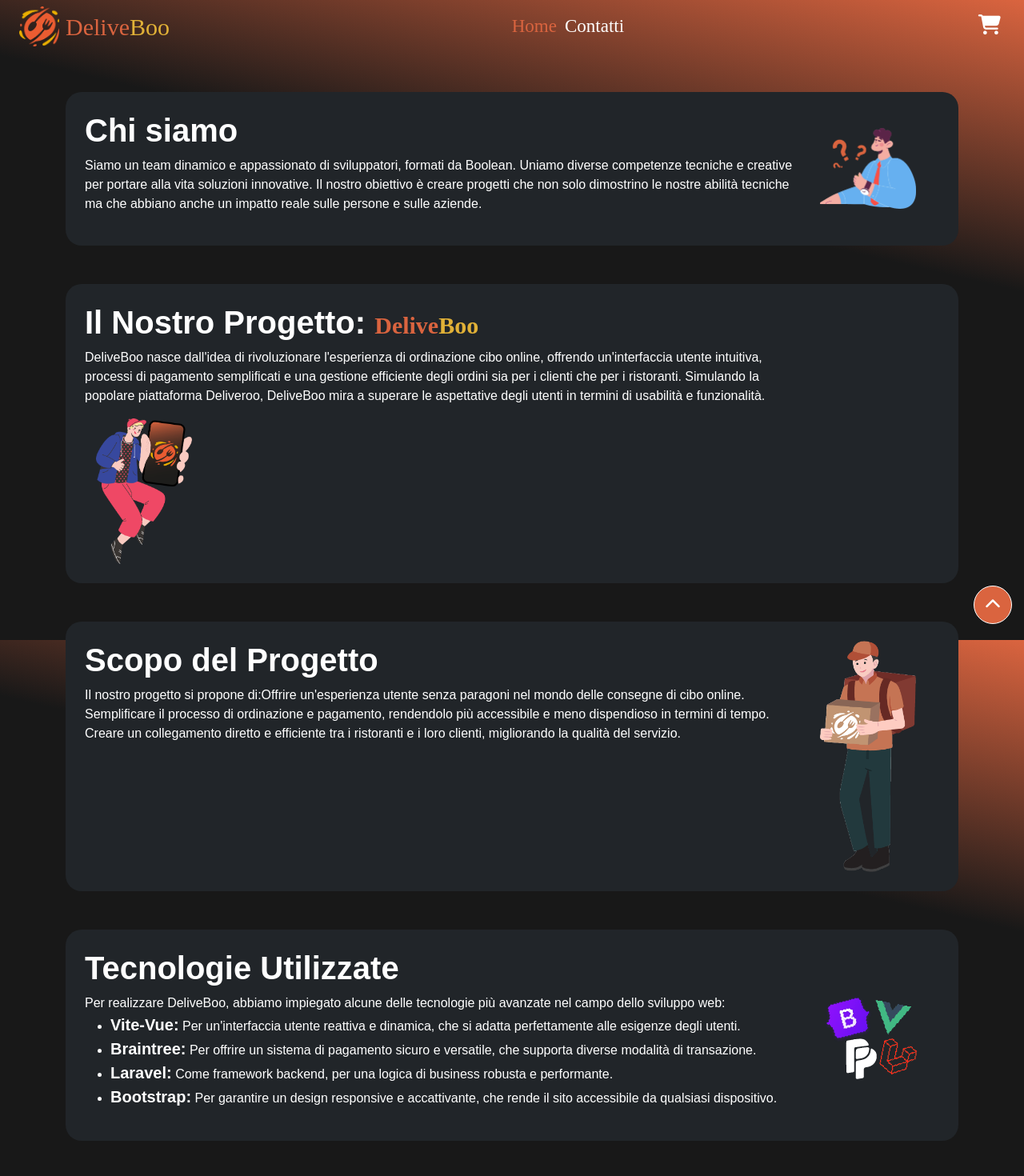
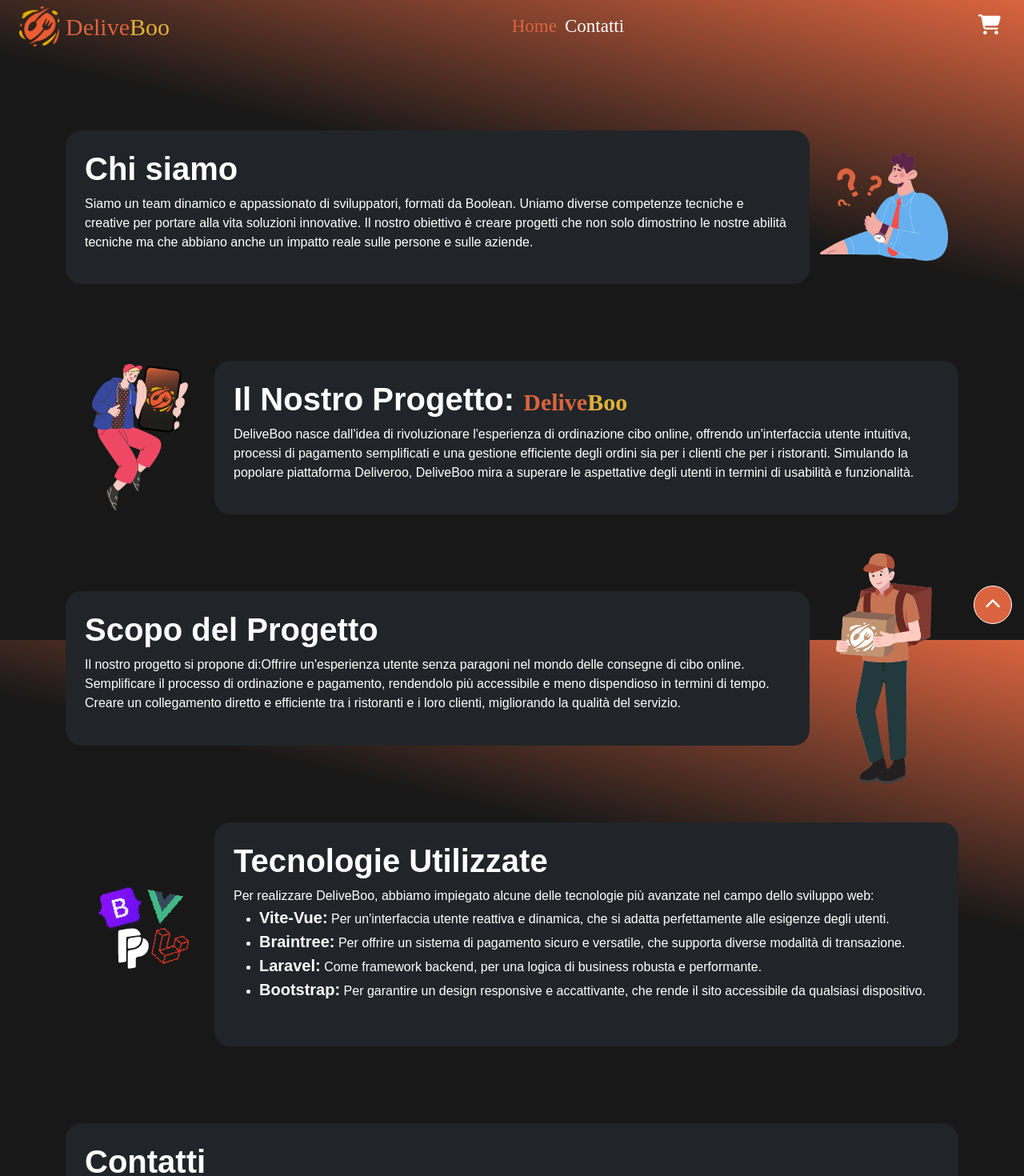
Before and after one commit to xJustFox/vite-deliveboo, a Vue app: page /contacts in a window 1280 px wide. Shown: the top 1470 px of the page at 80% size. Built offline with nearby package versions, Linux system fonts and the light colour scheme; a web font is replaced by a local one.

Commit message:
modificata la visualizzazione delle immagini

```diff
--- a/package.json
+++ b/package.json
@@ -22,7 +22,7 @@
   },
   "devDependencies": {
     "@vitejs/plugin-vue": "^5.0.4",
-    "sass": "^1.72.0",
+    "sass": "^1.74.1",
     "vite": "^5.1.6"
   }
 }
--- a/src/pages/AppContacts.vue
+++ b/src/pages/AppContacts.vue
@@ -10,22 +10,26 @@
 </script>
 <template lang="">
         <div class="container py-5">
-            <div clas="row bg-dark p-3">
-                <div class="col-12  bg-dark p-4 d-flex flex-wrap ">
-                    <div class="col-12 col-md-10">
+            <div clas="row bg-dark p-3 d-flex flex-wrap">
+                <div class="d-flex flex-wrap">
+                    <div class="col-md-10  bg-dark p-4 d-flex flex-wrap my-5">
                         <h1 class="fw-bolder">Chi siamo</h1>
                         <p>Siamo un team dinamico e appassionato di sviluppatori, formati da Boolean. Uniamo diverse competenze tecniche e  creative
                              per portare alla vita soluzioni innovative. Il nostro obiettivo è creare progetti che non solo dimostrino le nostre
                              abilità tecniche ma che abbiano anche un impatto reale sulle persone e sulle aziende.
                         </p>
+
                     </div>
                     <div class="col-12 col-md-2 d-flex justify-content-center align-items-center">
-                        <img class="imgn" src="../../public/img/chi-siamo.png" alt="">
+                        <img class="tizio" src="../../public/img/chi-siamo.png" alt="">
                     </div>
                 </div>
 
-                <div class="col-12  bg-dark p-4 d-flex flex-wrap my-5">
-                    <div class="col-12 col-md-10">
+                <div class="d-flex flex-wrap flex-column flex-column-reverse flex-md-row">
+                    <div class="col-12 col-md-2 d-flex justify-content-center align-items-center">
+                        <img class="imgn" src="../../public/img/progetto-deliveboo.png" alt="">
+                    </div>
+                    <div class="col-md-10  bg-dark p-4 d-flex flex-wrap my-5">
                         <h1 class="fw-bolder">Il Nostro Progetto:
                             <a class="text-decoration-none text-orange super-ocean" href="/">{{ 'Delive' }}</a>
                             <a class="text-decoration-none text-gold super-ocean" href="/">{{ 'Boo' }}</a>
@@ -35,14 +39,11 @@
                              Simulando   la popolare piattaforma Deliveroo, DeliveBoo mira a superare le aspettative degli utenti in termini di
                              usabilità e funzionalità.
                         </p>
-                        <div class="col-12 col-md-2 d-flex justify-content-center align-items-center">
-                            <img class="imgn" src="../../public/img/progetto-deliveboo.png" alt="">
-                        </div>
                     </div>
                 </div>
 
-                <div class="col-12  bg-dark p-4 d-flex flex-wrap ">
-                    <div class="col-12 col-md-10">
+                <div class="d-flex flex-wrap">
+                    <div class="col-md-10  bg-dark p-4 d-flex flex-wrap my-5">
                         <h1 class="fw-bolder">Scopo del Progetto</h1>
                         <p>Il nostro progetto si propone di:Offrire un'esperienza utente senza paragoni nel mondo delle consegne di cibo online.
                             Semplificare il processo di ordinazione e pagamento, rendendolo più accessibile e meno dispendioso in termini di tempo.
@@ -54,10 +55,12 @@
                     </div>
                 </div>
 
-                <div class="col-12  bg-dark p-4 d-flex flex-wrap my-5">
-                    <div class="col-12 col-md-10">
-                    <h1 class="fw-bolder">Tecnologie Utilizzate
-                    </h1>
+                <div class="d-flex flex-wrap flex-column flex-column-reverse flex-md-row">
+                    <div class="col-12 col-md-2 d-flex justify-content-center align-items-center pb-4">
+                            <img class="tech" src="../../public/img/tech.png" alt="">
+                    </div>
+                    <div class="col-md-10  bg-dark p-4 d-flex flex-wrap my-5">
+                        <h1 class="fw-bolder">Tecnologie Utilizzate </h1>
                         <p>Per realizzare DeliveBoo, abbiamo impiegato alcune delle tecnologie più avanzate nel campo dello sviluppo web:
                             <ul>
                                 <li><strong>Vite-Vue:</strong> Per un'interfaccia utente reattiva e dinamica, che si adatta perfettamente alle esigenze degli utenti.</li>
@@ -67,16 +70,13 @@
                             </ul>
                         </p>
                     </div>
-                <div class="col-12 col-md-2 d-flex justify-content-center align-items-center">
-                        <img class="tech" src="../../public/img/tech.png" alt="">
-                    </div>
                 </div>
 
-                <div class="col-12 bg-dark p-4">
+                <div class="col-12 bg-dark p-4 cont my-5">
                     <h1 class="fw-bolder">Contatti</h1>
                     <p>Siamo entusiasti dell'opportunità di collaborare con aziende che condividono la nostra visione. Per discutere di potenziali collaborazioni o per saperne di più su DeliveBoo e il nostro team, non esitare a contattarci su LinkedIn:
 
-                        <div class="d-flex justify-content-around py-4 align-items-center flex-column flex-md-row">
+                        <div class="d-flex justify-content-around py-4 align-items-center flex-column flex-lg-row cont">
                             <a class="text-orange" href="https://www.linkedin.com/in/guido-roland-daversa-schiavoni-50143524a/">
                                 <img src="https://media.licdn.com/dms/image/D4D03AQGhHTQB-OXRsw/profile-displayphoto-shrink_200_200/0/1710708091527?e=1717632000&v=beta&t=vxqruO_FzRlvx_tISytEon99dnsiSD5gLUbo83zmZMc">
                                 <h5>Guido Roland Daversa Schiavoni</h5>
@@ -121,24 +121,33 @@
     color: #E1B137;
     font-size: 30px;
 }
+
 .col-md-10,
 .col-12 {
     border-radius: 20px;
 }
-a{
+
+a {
 
     img {
-        width: 150px;
+        max-width: 150px;
         margin-bottom: 10px;
         border-radius: 50%;
         border: 1px solid #e5653e
     }
 }
+.cont{
+    max-width: 100%;
+}
 
-.imgn{
+.imgn {
     width: 120px;
 }
-.tech{
+.tizio{
+    width: 160px;
+}
+
+.tech {
     max-width: 150px;
     max-height: 150px;
 }
@@ -154,6 +163,7 @@
             color: #DA643F;
             font-size: 30px;
         }
+
         .text-gold {
             color: #E1B137;
             font-size: 30px;
```
Also changed, not shown: 1 other file (tests, documents, lock files or other folders). Lines whose indentation alone changed are shown as unchanged.
